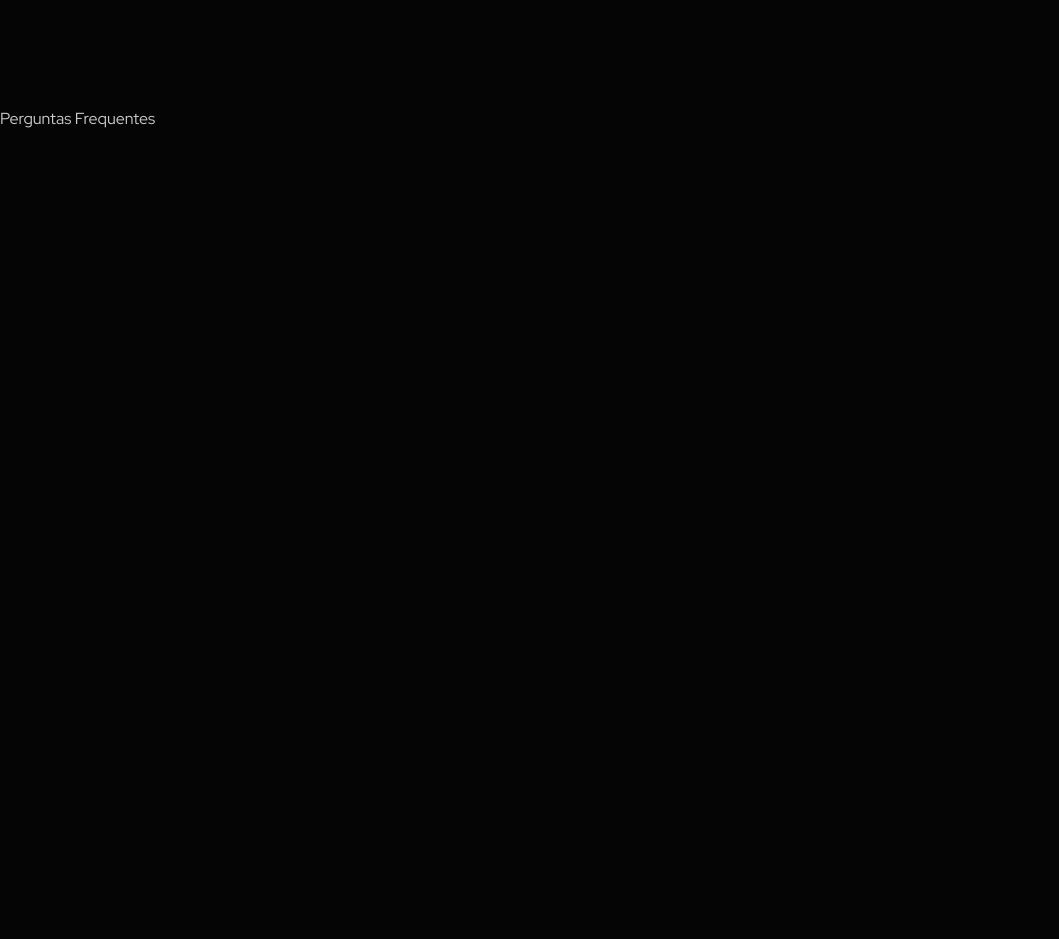
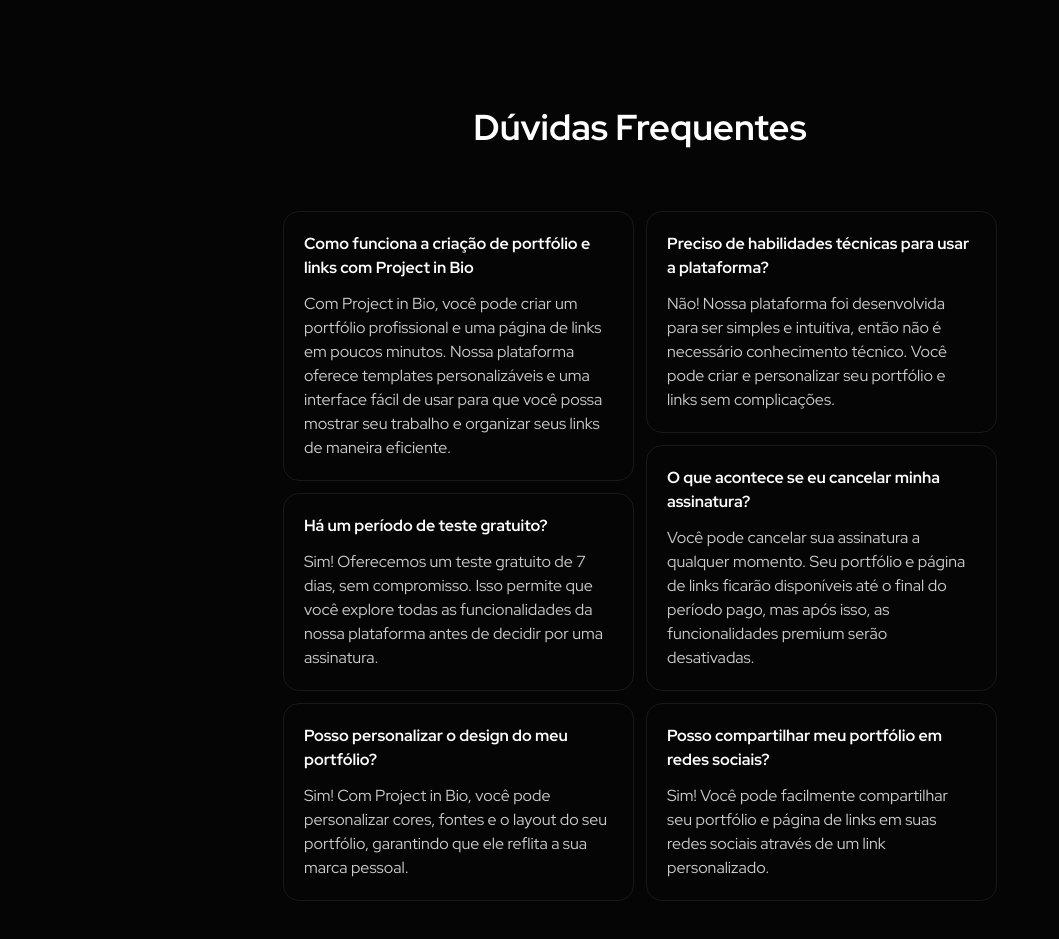
Before and after one commit to Oliveiiraa/project-in-bio, a Next.js app: page / in a window 1280 px wide. Shown: the part 2300-3239 px from the top of the page, without its empty margins (0-1059 px from the left). Before the commit the page ends 2431 px from the top, so only its background shows below. Built offline with nearby package versions, Linux system fonts and the light colour scheme.

Commit message:
feat: Implement FAQ section with dynamic content and responsive layout

```diff
--- a/app/components/landing-page/faq.tsx
+++ b/app/components/landing-page/faq.tsx
@@ -1,8 +1,67 @@
 export default function FAQ() {
+  const faqItems = [
+    {
+      title: "Como funciona a criação de portfólio e links com Project in Bio",
+      description:
+        "Com Project in Bio, você pode criar um portfólio profissional e uma página de links em poucos minutos. Nossa plataforma oferece templates personalizáveis e uma interface fácil de usar para que você possa mostrar seu trabalho e organizar seus links de maneira eficiente.",
+    },
+    {
+      title: "Há um período de teste gratuito?",
+      description:
+        "Sim! Oferecemos um teste gratuito de 7 dias, sem compromisso. Isso permite que você explore todas as funcionalidades da nossa plataforma antes de decidir por uma assinatura.",
+    },
+    {
+      title: "Posso personalizar o design do meu portfólio?",
+      description:
+        "Sim! Com Project in Bio, você pode personalizar cores, fontes e o layout do seu portfólio, garantindo que ele reflita a sua marca pessoal.",
+    },
+    {
+      title: "Preciso de habilidades técnicas para usar a plataforma?",
+      description:
+        "Não! Nossa plataforma foi desenvolvida para ser simples e intuitiva, então não é necessário conhecimento técnico. Você pode criar e personalizar seu portfólio e links sem complicações.",
+    },
+    {
+      title: "O que acontece se eu cancelar minha assinatura?",
+      description:
+        "Você pode cancelar sua assinatura a qualquer momento. Seu portfólio e página de links ficarão disponíveis até o final do período pago, mas após isso, as funcionalidades premium serão desativadas.",
+    },
+    {
+      title: "Posso compartilhar meu portfólio em redes sociais?",
+      description:
+        "Sim! Você pode facilmente compartilhar seu portfólio e página de links em suas redes sociais através de um link personalizado.",
+    },
+  ];
+
   return (
-    <div>
-      <h2>Perguntas Frequentes</h2>
-      <div></div>
+    <div className="flex flex-col items-center gap-16 mb-10">
+      <h3 className="text-4xl font-bold text-white">Dúvidas Frequentes</h3>
+      <div className="flex gap-3">
+        <div className="flex flex-col gap-3">
+          {faqItems.slice(0, Math.ceil(faqItems.length / 2)).map((item) => (
+            <FAQItem key={item.title} {...item} />
+          ))}
+        </div>
+        <div className="flex flex-col gap-3">
+          {faqItems.slice(Math.ceil(faqItems.length / 2)).map((item) => (
+            <FAQItem key={item.title} {...item} />
+          ))}
+        </div>
+      </div>
     </div>
   );
 }
+
+function FAQItem({
+  title,
+  description,
+}: {
+  title: string;
+  description: string;
+}) {
+  return (
+    <div className="w-[351px] flex flex-col gap-3 p-5 rounded-2xl border border-border-primary bg-background-primary">
+      <h4 className="text-white font-bold">{title}</h4>
+      <p className="text-content-body">{description}</p>
+    </div>
+  );
+}
```
